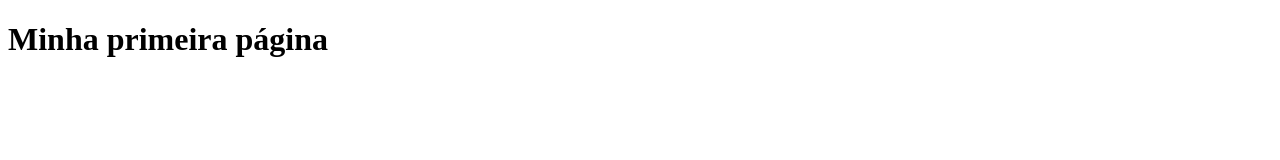
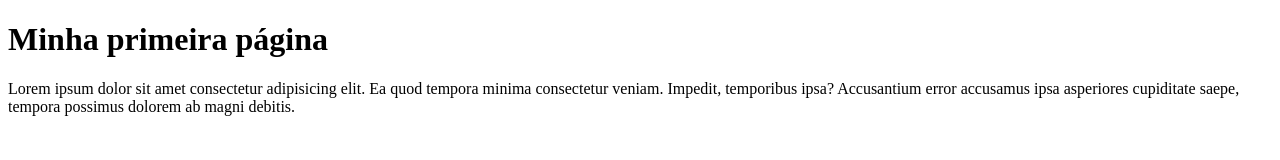
Before and after one commit to Ronaldo-rosa/primeiro-HTML, a plain HTML site: page index.html in a window 1280 px wide. Drawn offline with Linux system fonts and the light colour scheme.

Commit message:
adicionado um paragrafo

```diff
--- a/index.html
+++ b/index.html
@@ -10,6 +10,9 @@
 </head>
 <body>
     <h1>Minha primeira página</h1>
+    <p>
+        Lorem ipsum dolor sit amet consectetur adipisicing elit. Ea quod tempora minima consectetur veniam. Impedit, temporibus ipsa? Accusantium error accusamus ipsa asperiores cupiditate saepe, tempora possimus dolorem ab magni debitis.
+    </p>
 
 </body>
 </html>
```
